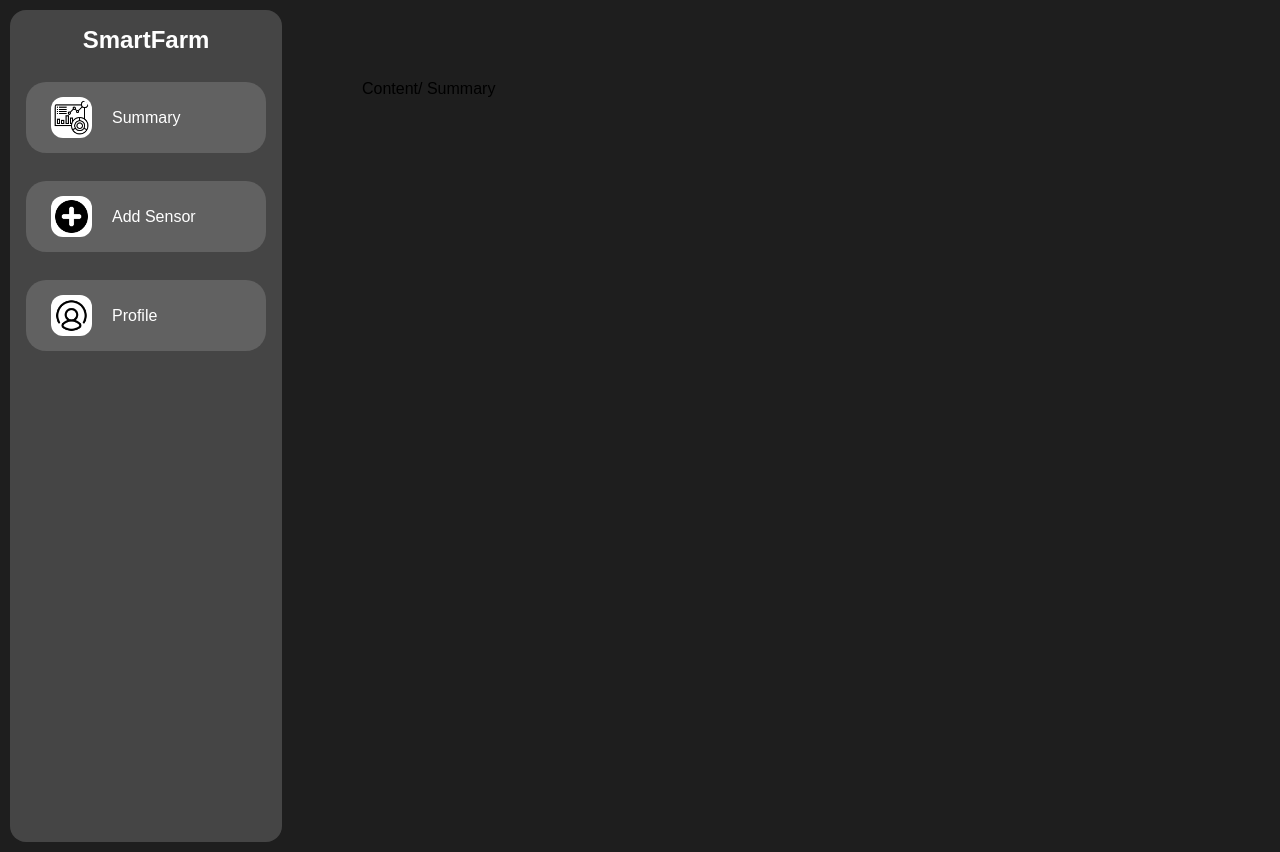
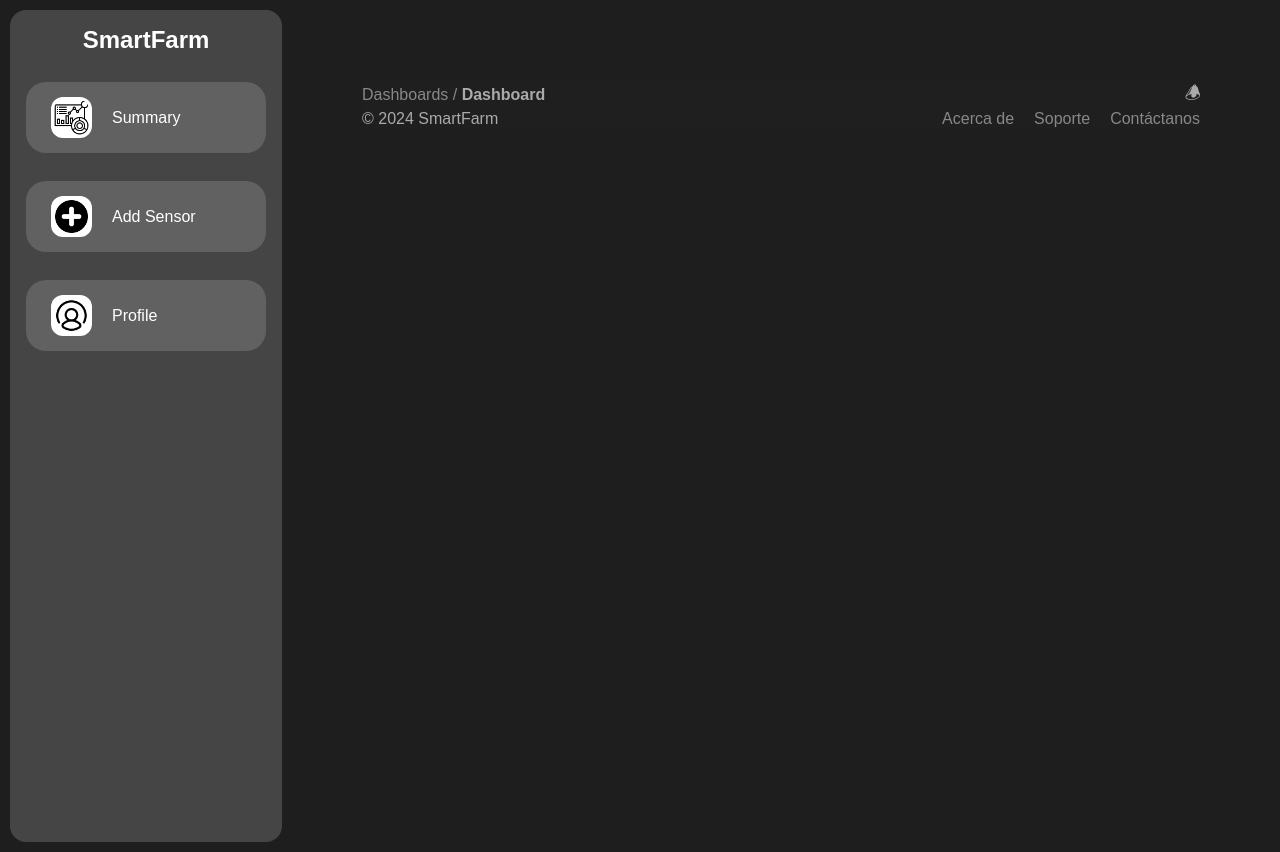
Before and after one commit to rodrivmac1/smartfarm, a React (Create React App) app: page /dashboard in a window 1280 px wide. Built offline with nearby package versions, Linux system fonts and the light colour scheme.

Commit message:
Header adaptado a Summary y estática de color al seleccionar del menú

```diff
--- a/src/Dashboard.js
+++ b/src/Dashboard.js
@@ -1,12 +1,21 @@
 import React from 'react';
 import './Dashboard.css';
+import Footer from "./footer";
+import Header from "./header";
 
 function Dashboard() {
   return (
 
+
       <div className="content">
-        <span className="dashboard-text">Content</span>
-        <span className="summary-text">/ Summary</span>
+        <Header />
+
+
+
+
+
+         {/* Footer */}
+          <Footer />
       </div>
   );
 }
```
